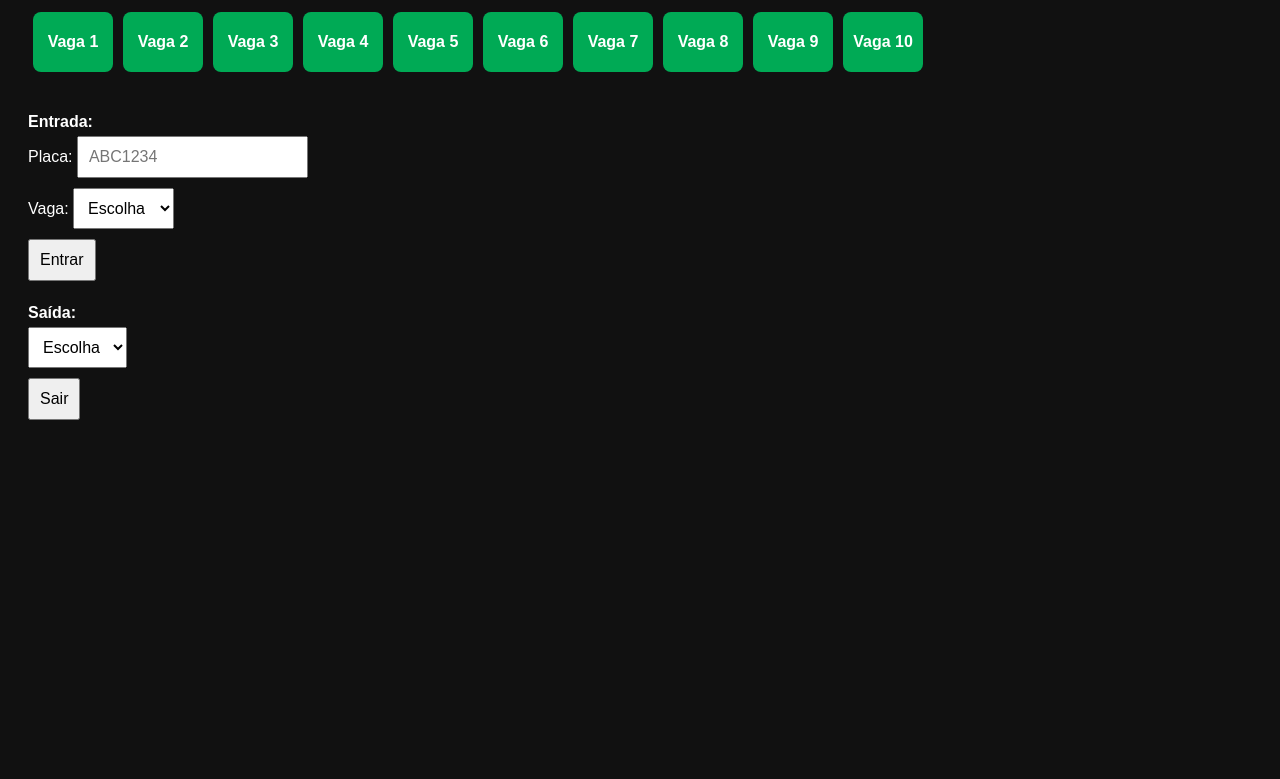
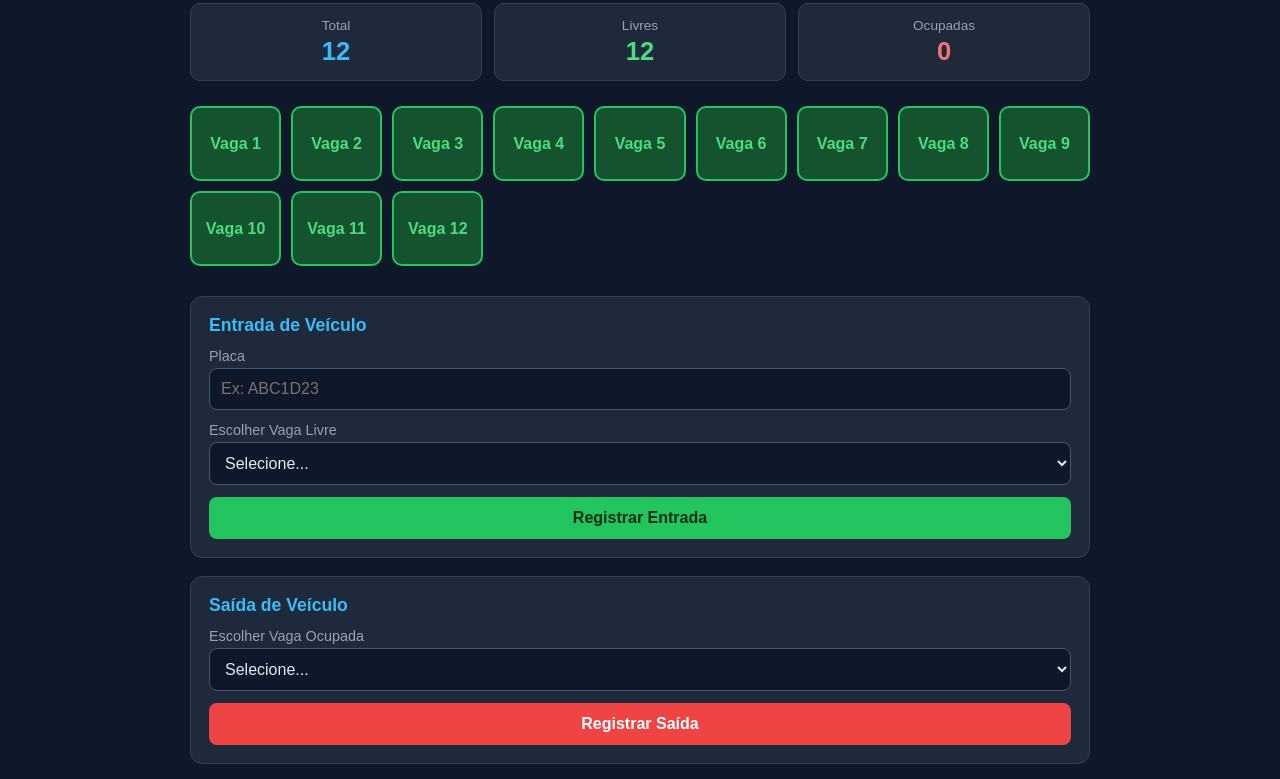
Before and after one commit to luanpereiradias-commits/estacionamento-, a plain HTML site: page index..html in a window 1280 px wide. Shown: the part 101-880 px from the top of the page. Before the commit the page ends 800 px from the top, so only its background shows below. Drawn offline with Linux system fonts and the light colour scheme.

Commit message:
Update index..html

```diff
--- a/index..html
+++ b/index..html
@@ -2,114 +2,336 @@
 <html lang="pt-BR">
 <head>
 <meta charset="UTF-8">
-<title>Estacionamento</title>
+<meta name="viewport" content="width=device-width, initial-scale=1.0">
+<title>Sistema de Estacionamento</title>
 <style>
+  * { box-sizing: border-box; margin: 0; padding: 0; }
   body {
-    font-family: Arial, sans-serif;
-    background: #111;
+    font-family: Arial, Helvetica, sans-serif;
+    background: #0f172a;
+    color: #e2e8f0;
+    padding: 20px;
+    min-height: 100vh;
+  }
+  .container {
+    max-width: 900px;
+    margin: 0 auto;
+  }
+  h1 {
+    text-align: center;
+    color: #38bdf8;
+    margin-bottom: 8px;
+    font-size: 1.8rem;
+  }
+  .subtitulo {
+    text-align: center;
+    color: #94a3b8;
+    margin-bottom: 25px;
+  }
+  .stats {
+    display: flex;
+    gap: 12px;
+    margin-bottom: 25px;
+    flex-wrap: wrap;
+  }
+  .stat {
+    background: #1e293b;
+    border: 1px solid #334155;
+    border-radius: 10px;
+    padding: 14px;
+    flex: 1;
+    min-width: 100px;
+    text-align: center;
+  }
+  .stat .label { font-size: 0.85rem; color: #94a3b8; }
+  .stat .valor { font-size: 1.6rem; font-weight: bold; margin-top: 4px; }
+  .verde { color: #4ade80; }
+  .vermelho { color: #f87171; }
+  .azul { color: #38bdf8; }
+
+  .vagas-grid {
+    display: grid;
+    grid-template-columns: repeat(auto-fill, minmax(85px, 1fr));
+    gap: 10px;
+    margin-bottom: 30px;
+  }
+  .vaga {
+    height: 75px;
+    border-radius: 10px;
+    display: flex;
+    flex-direction: column;
+    align-items: center;
+    justify-content: center;
+    font-weight: bold;
+    border: 2px solid;
+    cursor: default;
+  }
+  .vaga.livre {
+    background: #14532d;
+    border-color: #22c55e;
+    color: #4ade80;
+  }
+  .vaga.ocupada {
+    background: #7f1d1d;
+    border-color: #ef4444;
+    color: #fca5a5;
+    font-size: 0.8rem;
+    text-align: center;
+    padding: 6px;
+  }
+
+  .painel {
+    background: #1e293b;
+    border: 1px solid #334155;
+    border-radius: 12px;
+    padding: 18px;
+    margin-bottom: 18px;
+  }
+  .painel h2 {
+    color: #38bdf8;
+    font-size: 1.1rem;
+    margin-bottom: 12px;
+  }
+  label {
+    display: block;
+    margin-bottom: 4px;
+    font-size: 0.9rem;
+    color: #94a3b8;
+  }
+  input, select {
+    width: 100%;
+    padding: 11px;
+    margin-bottom: 12px;
+    border-radius: 8px;
+    border: 1px solid #475569;
+    background: #0f172a;
+    color: #e2e8f0;
+    font-size: 1rem;
+  }
+  input:focus, select:focus {
+    outline: none;
+    border-color: #38bdf8;
+  }
+  button {
+    width: 100%;
+    padding: 12px;
+    border: none;
+    border-radius: 8px;
+    font-size: 1rem;
+    font-weight: bold;
+    cursor: pointer;
+  }
+  .btn-entrar {
+    background: #22c55e;
+    color: #052e16;
+  }
+  .btn-sair {
+    background: #ef4444;
     color: white;
-    padding: 20px;
   }
-  h1 { color: #00d4ff; }
-  .vaga {
-    display: inline-block;
-    width: 80px;
-    height: 60px;
-    margin: 5px;
+  .historico {
+    background: #1e293b;
+    border: 1px solid #334155;
+    border-radius: 12px;
+    padding: 15px;
+    max-height: 220px;
+    overflow-y: auto;
+  }
+  .historico h2 {
+    color: #38bdf8;
+    font-size: 1.1rem;
+    margin-bottom: 10px;
+  }
+  .hist-item {
+    padding: 8px 0;
+    border-bottom: 1px solid #334155;
+    font-size: 0.9rem;
+  }
+  .hist-item:last-child { border-bottom: none; }
+  .hist-hora { color: #64748b; font-size: 0.8rem; }
+  .mensagem {
     text-align: center;
-    line-height: 60px;
+    margin-top: 15px;
+    padding: 10px;
     border-radius: 8px;
-    font-weight: bold;
+    background: #0f172a;
+    color: #38bdf8;
+    min-height: 20px;
   }
-  .livre { background: #0a5; }
-  .ocupada { background: #a00; font-size: 12px; line-height: 1.3; padding-top: 12px; }
-  input, select, button {
-    padding: 10px;
-    margin: 5px 0;
-    font-size: 16px;
-  }
-  button { cursor: pointer; }
 </style>
 </head>
 <body>
+  <div class="container">
+    <h1>Sistema de Estacionamento</h1>
+    <p class="subtitulo">Controle de vagas</p>
 
-<h1>Sistema de Estacionamento</h1>
+    <div class="stats">
+      <div class="stat">
+        <div class="label">Total</div>
+        <div class="valor azul" id="total">12</div>
+      </div>
+      <div class="stat">
+        <div class="label">Livres</div>
+        <div class="valor verde" id="livres">12</div>
+      </div>
+      <div class="stat">
+        <div class="label">Ocupadas</div>
+        <div class="valor vermelho" id="ocupadas">0</div>
+      </div>
+    </div>
 
-<div id="vagas"></div>
+    <div class="vagas-grid" id="vagas"></div>
 
-<br><br>
+    <div class="painel">
+      <h2>Entrada de Veículo</h2>
+      <label>Placa</label>
+      <input type="text" id="placa" placeholder="Ex: ABC1D23" maxlength="8">
+      <label>Escolher Vaga Livre</label>
+      <select id="vagaEntrada"></select>
+      <button class="btn-entrar" onclick="entrar()">Registrar Entrada</button>
+    </div>
 
-<b>Entrada:</b><br>
-Placa: <input type="text" id="placa" placeholder="ABC1234"><br>
-Vaga: <select id="entrada"></select><br>
-<button onclick="entrar()">Entrar</button>
+    <div class="painel">
+      <h2>Saída de Veículo</h2>
+      <label>Escolher Vaga Ocupada</label>
+      <select id="vagaSaida"></select>
+      <button class="btn-sair" onclick="sair()">Registrar Saída</button>
+    </div>
 
-<br><br>
+    <div class="historico">
+      <h2>Histórico</h2>
+      <div id="listaHistorico"></div>
+    </div>
 
-<b>Saída:</b><br>
-<select id="saida"></select><br>
-<button onclick="sair()">Sair</button>
-
-<br><br>
-<div id="msg"></div>
+    <div class="mensagem" id="mensagem"></div>
+  </div>
 
 <script>
+  const TOTAL_VAGAS = 12;
   let vagas = [];
 
-  // cria 10 vagas
-  for(let i=1; i<=10; i++){
-    vagas.push({num: i, livre: true, placa: ""});
+  // Criar as vagas
+  for (let i = 1; i <= TOTAL_VAGAS; i++) {
+    vagas.push({
+      numero: i,
+      ocupada: false,
+      placa: null
+    });
   }
 
-  function mostrar(){
-    let html = "";
-    let optsEntrada = "<option value=''>Escolha</option>";
-    let optsSaida = "<option value=''>Escolha</option>";
+  function atualizarTela() {
+    // Desenhar as vagas
+    const container = document.getElementById("vagas");
+    container.innerHTML = "";
 
-    for(let v of vagas){
-      if(v.livre){
-        html += `<div class="vaga livre">Vaga ${v.num}</div>`;
-        optsEntrada += `<option value="${v.num}">Vaga ${v.num}</option>`;
+    vagas.forEach(function(vaga) {
+      const div = document.createElement("div");
+      div.className = "vaga " + (vaga.ocupada ? "ocupada" : "livre");
+
+      if (vaga.ocupada) {
+        div.innerHTML = "Vaga " + vaga.numero + "<br>" + vaga.placa;
       } else {
-        html += `<div class="vaga ocupada">V${v.num}<br>${v.placa}</div>`;
-        optsSaida += `<option value="${v.num}">Vaga ${v.num} - ${v.placa}</option>`;
+        div.textContent = "Vaga " + vaga.numero;
+      }
+      container.appendChild(div);
+    });
+
+    // Atualizar selects
+    const selEntrada = document.getElementById("vagaEntrada");
+    const selSaida = document.getElementById("vagaSaida");
+
+    selEntrada.innerHTML = "<option value=''>Selecione...</option>";
+    selSaida.innerHTML = "<option value=''>Selecione...</option>";
+
+    vagas.forEach(function(vaga) {
+      if (!vaga.ocupada) {
+        selEntrada.innerHTML += "<option value='" + vaga.numero + "'>Vaga " + vaga.numero + "</option>";
+      } else {
+        selSaida.innerHTML += "<option value='" + vaga.numero + "'>Vaga " + vaga.numero + " - " + vaga.placa + "</option>";
+      }
+    });
+
+    // Atualizar contadores
+    const livres = vagas.filter(function(v) { return !v.ocupada; }).length;
+    document.getElementById("total").textContent = TOTAL_VAGAS;
+    document.getElementById("livres").textContent = livres;
+    document.getElementById("ocupadas").textContent = TOTAL_VAGAS - livres;
+  }
+
+  function entrar() {
+    const placa = document.getElementById("placa").value.trim().toUpperCase();
+    const num = parseInt(document.getElementById("vagaEntrada").value);
+
+    if (!placa) {
+      alert("Digite a placa do veículo!");
+      return;
+    }
+    if (!num) {
+      alert("Selecione uma vaga!");
+      return;
+    }
+
+    // Verifica se a placa já está estacionada
+    for (let i = 0; i < vagas.length; i++) {
+      if (vagas[i].ocupada && vagas[i].placa === placa) {
+        alert("Esta placa já está estacionada!");
+        return;
       }
     }
 
-    document.getElementById("vagas").innerHTML = html;
-    document.getElementById("entrada").innerHTML = optsEntrada;
-    document.getElementById("saida").innerHTML = optsSaida;
+    const vaga = vagas.find(function(v) { return v.numero === num; });
+    if (vaga.ocupada) {
+      alert("Esta vaga já está ocupada!");
+      return;
+    }
+
+    vaga.ocupada = true;
+    vaga.placa = placa;
+
+    document.getElementById("placa").value = "";
+    document.getElementById("mensagem").textContent = "Veículo " + placa + " estacionado na Vaga " + num;
+
+    adicionarHistorico("ENTRADA → " + placa + " na Vaga " + num);
+    atualizarTela();
   }
 
-  function entrar(){
-    let placa = document.getElementById("placa").value.toUpperCase().trim();
-    let num = document.getElementById("entrada").value;
+  function sair() {
+    const num = parseInt(document.getElementById("vagaSaida").value);
 
-    if(!placa){ alert("Digite a placa"); return; }
-    if(!num){ alert("Escolha a vaga"); return; }
+    if (!num) {
+      alert("Selecione uma vaga ocupada!");
+      return;
+    }
 
-    let v = vagas.find(x => x.num == num);
-    v.livre = false;
-    v.placa = placa;
+    const vaga = vagas.find(function(v) { return v.numero === num; });
+    if (!vaga || !vaga.ocupada) {
+      alert("Esta vaga já está livre!");
+      return;
+    }
 
-    document.getElementById("placa").value = "";
-    document.getElementById("msg").innerHTML = "Veículo " + placa + " entrou na vaga " + num;
-    mostrar();
+    const placa = vaga.placa;
+    vaga.ocupada = false;
+    vaga.placa = null;
+
+    document.getElementById("mensagem").textContent = "Veículo " + placa + " saiu da Vaga " + num;
+    adicionarHistorico("SAÍDA → " + placa + " da Vaga " + num);
+    atualizarTela();
   }
 
-  function sair(){
-    let num = document.getElementById("saida").value;
-    if(!num){ alert("Escolha a vaga"); return; }
+  function adicionarHistorico(texto) {
+    const agora = new Date();
+    const hora = agora.toLocaleTimeString("pt-BR", { hour: "2-digit", minute: "2-digit", second: "2-digit" });
 
-    let v = vagas.find(x => x.num == num);
-    document.getElementById("msg").innerHTML = "Veículo " + v.placa + " saiu da vaga " + num;
-    v.livre = true;
-    v.placa = "";
-    mostrar();
+    const div = document.createElement("div");
+    div.className = "hist-item";
+    div.innerHTML = texto + "<div class='hist-hora'>" + hora + "</div>";
+
+    const lista = document.getElementById("listaHistorico");
+    lista.insertBefore(div, lista.firstChild);
   }
 
-  mostrar();
+  // Inicia o sistema
+  atualizarTela();
 </script>
-
 </body>
 </html>
```
